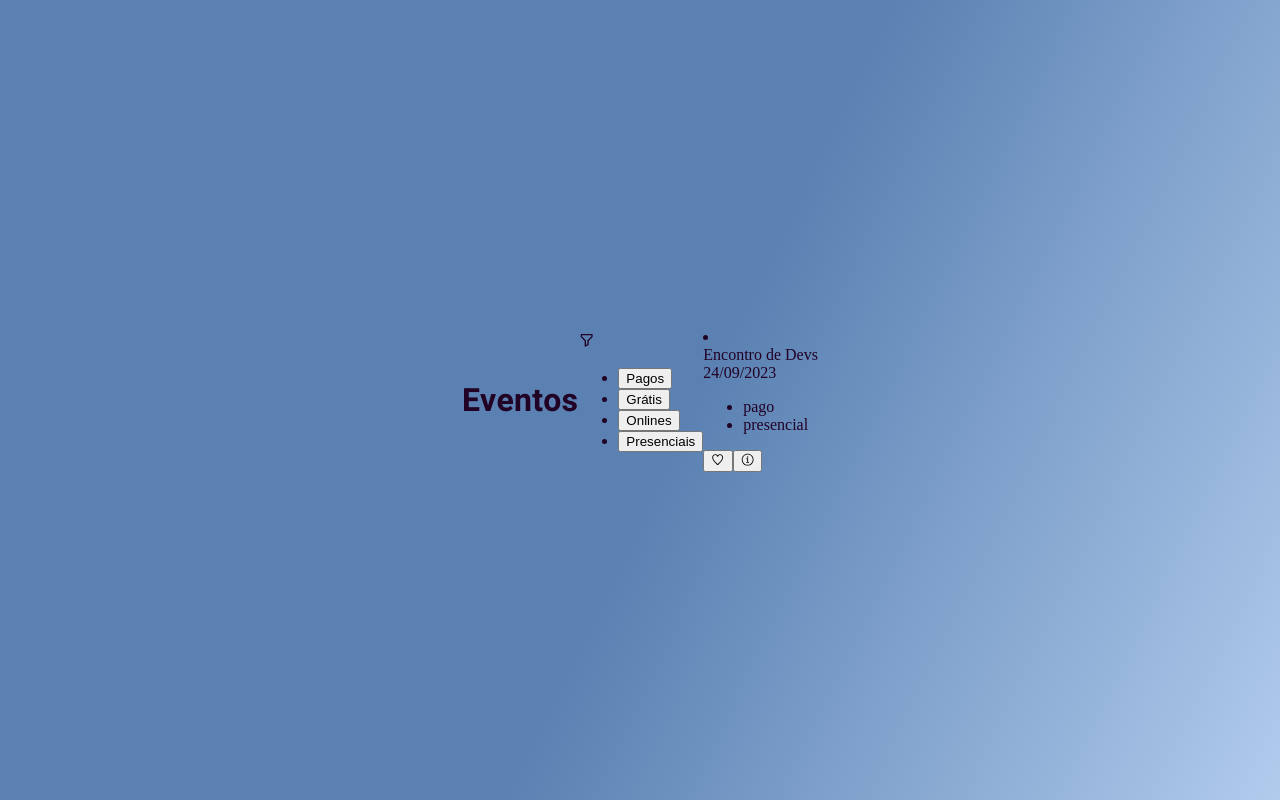
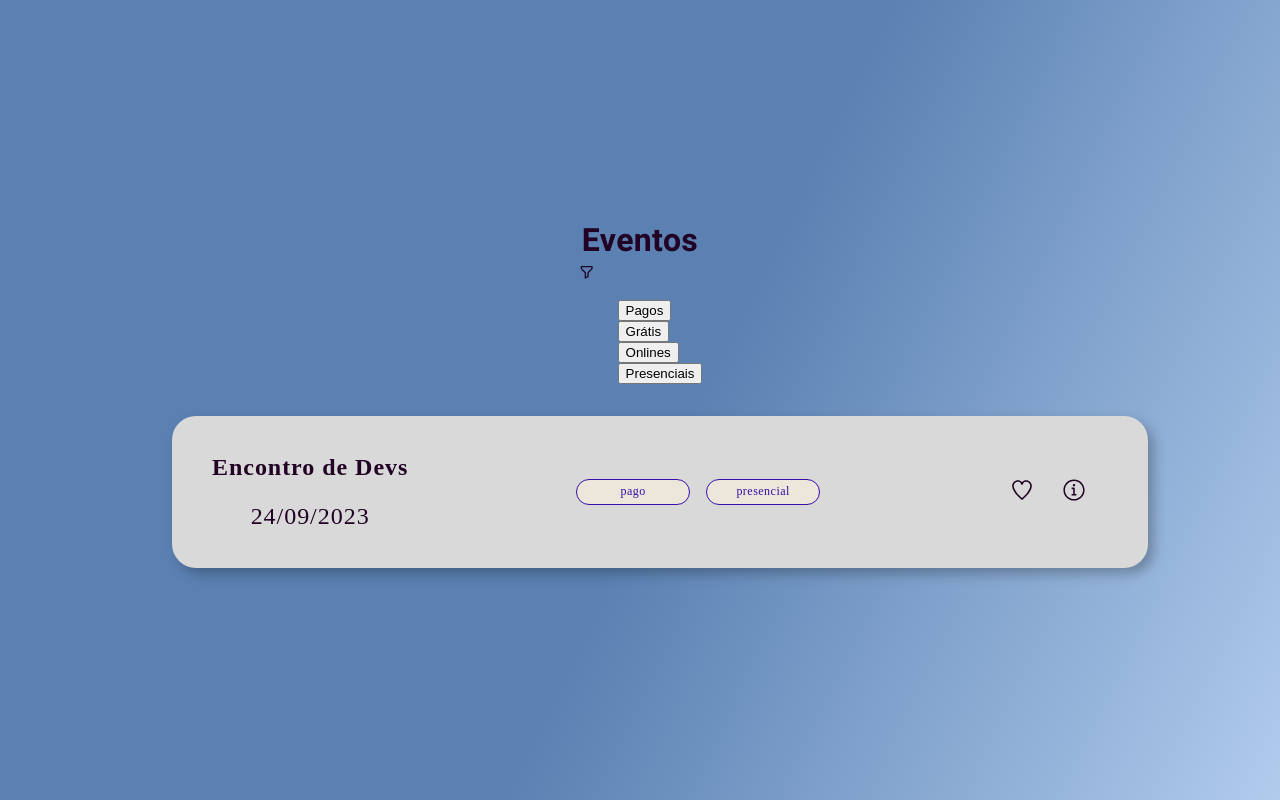
Before and after one commit to orange-hacka-zero/hacka-zero-FrontEnd, a React (Vite) app: page / in a window 1280 px wide. Built offline with nearby package versions, Linux system fonts and the light colour scheme.

Commit message:
style: Add style into MeetCard

```diff
--- a/src/globalStyles.css
+++ b/src/globalStyles.css
@@ -1,9 +1,10 @@
 :root {
   --text-color:#210124;
+  --text-tag:  #370FA9;
   --bg-blue:#5A81B2;
   --bg-light: #EDE6DA;
   --header-blue:#909EB1;
-  --light-grey: #D9D9D9,
+  --light-grey: #D9D9D9;
 }
 
 html, body, div, span, main,
@@ -23,6 +24,10 @@ body {
   overflow: hidden;
   color: var(  --text-color);
   font-family: font-family: 'Cabin', sans-serif;
+}
+
+ul {
+  list-style: none;
 }
 
 .inputEl {
--- a/src/pages/Events/Events.module.css
+++ b/src/pages/Events/Events.module.css
@@ -0,0 +1,11 @@
+.mainContainer{
+  display: flex;
+  flex-direction: column;
+  width: 100vw;
+}
+
+.eventsContainer {
+  width: 100vw;
+display: flex;
+justify-content:center;
+}
--- a/src/pages/Events/Events.tsx
+++ b/src/pages/Events/Events.tsx
@@ -19,7 +19,7 @@ const Events: FC = () => {
     link: "encontrodedevs011.com.br/events",
   };
   return (
-    <main>
+    <main className={style.mainContainer}>
       <h1>Eventos</h1>
       <section className={style.filtersContainer}>
         <BiFilterAlt />
@@ -30,9 +30,9 @@ const Events: FC = () => {
           <TagBtn>Presenciais</TagBtn>
         </ul>
       </section>
-      <section className={style.eventsContainer}>
+      <ul className={style.eventsContainer}>
         <MeetCard meetData={meetData} />
-      </section>
+      </ul>
     </main>
   );
 };
--- /dev/null
+++ b/src/pages/Events/components/MeetCard.module.css
@@ -0,0 +1,75 @@
+.mainContainer {
+  display: flex;
+  flex-direction: row;
+  justify-content: space-between;
+  width: 70%;
+  height: 7.5rem;
+  background: var( --light-grey);
+  padding:1rem  2.5rem;
+  border-radius: 24px;
+  filter: drop-shadow(6px 6px 6px rgba(0, 0, 0, 0.25));
+}
+
+.mainInfoContainer {
+  display: flex;
+  flex-direction: column;
+  align-items: center;
+  justify-content: space-evenly;
+}
+
+.mainInfo {
+  color: var( --text-color);
+  font-size: 1.5rem;
+  font-style: normal;
+  font-weight: 600;
+  line-height: normal;
+  letter-spacing: 0.96px;
+}
+
+.name {
+  font-weight: 600;
+}
+
+.date {
+  font-weight: 400;
+}
+
+.wrapper {
+  display: flex;
+  justify-content: space-evenly;
+  align-items: center;
+  gap: 1rem;
+  margin: 1rem ;
+  padding: 0;
+}
+
+.tag {
+  border-radius: 20px;
+  color:var( --text-tag);
+  border: 1px solid var( --text-tag);
+  background: var( --bg-light);
+  width: 7rem;
+  height: 1.5rem;
+  font-size: 0.75rem;
+  font-weight: 400;
+  line-height: normal;
+  letter-spacing: 0.48px;
+  display: flex;
+  justify-content: center;
+  align-items: center;
+}
+
+.iconBtn {
+  border: none;
+  background: none;
+}
+
+.icon {
+  width: 1.5rem;
+  height:1.5rem;
+  color: var( --text-color);
+}
+
+.icon:hover {
+  cursor: pointer;
+}
--- a/src/pages/Events/components/MeetCard.tsx
+++ b/src/pages/Events/components/MeetCard.tsx
@@ -1,7 +1,7 @@
 import React from "react";
 
 import "../../../globalStyles.css";
-import style from "../Events.module.css";
+import style from "./MeetCard.module.css";
 
 import { RxInfoCircled } from "react-icons/rx";
 import { RxHeart } from "react-icons/rx";
@@ -20,22 +20,24 @@ type MeetCardProps = {
 const MeetCard: React.FC<MeetCardProps> = ({ meetData }) => {
   const { name, date, tags } = meetData;
   return (
-    <li>
-      <section>
-        <h2>{name}</h2>
-        <h3>{date}</h3>
+    <li className={style.mainContainer}>
+      <section className={style.mainInfoContainer}>
+        <h2 className={`${style.mainInfo} ${style.name}`}>{name}</h2>
+        <h2 className={`${style.mainInfo} ${style.date}`}>{date}</h2>
       </section>
-      <ul>
+      <ul className={style.wrapper}>
         {tags.map((tag: string) => (
-          <li key={tag}>{tag}</li>
+          <li key={tag} className={style.tag}>
+            {tag}
+          </li>
         ))}
       </ul>
-      <section className={style.iconsContainer}>
-        <button>
-          <RxHeart />
+      <section className={style.wrapper}>
+        <button className={style.iconBtn}>
+          <RxHeart className={style.icon} />
         </button>
-        <button>
-          <RxInfoCircled />
+        <button className={style.iconBtn}>
+          <RxInfoCircled className={style.icon} />
         </button>
       </section>
     </li>
```
